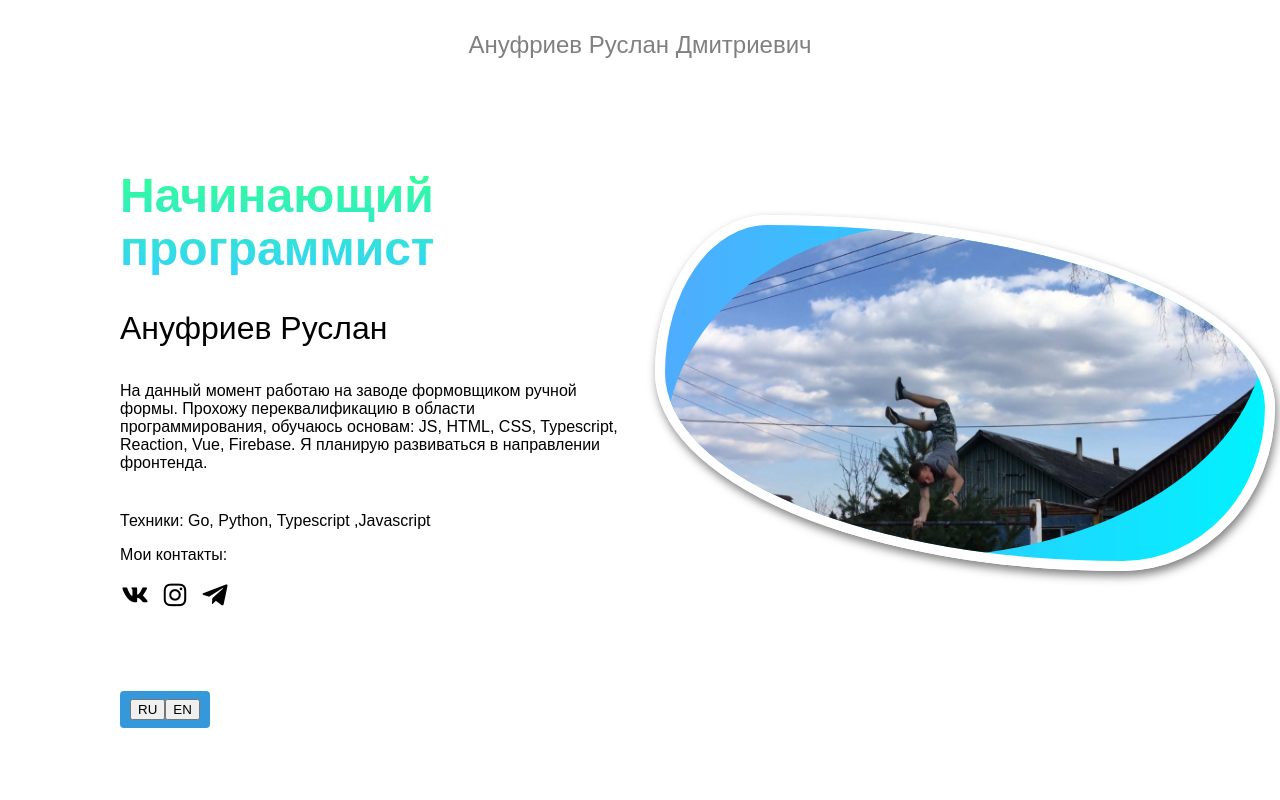
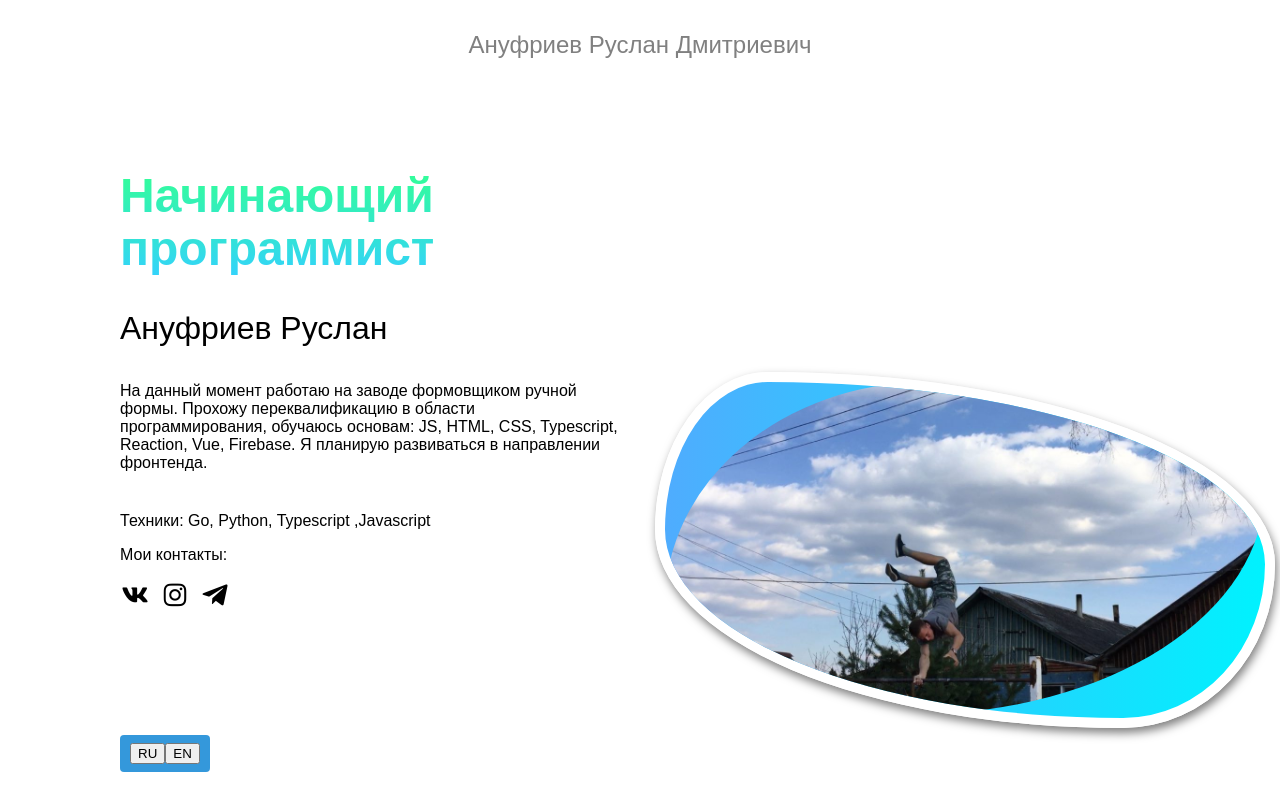
Before and after one commit to Rusanufriev/react_proj4, a React (Vite) app: page / in a window 1280 px wide. Built offline with nearby package versions, Linux system fonts and the light colour scheme.

Commit message:
fix: replace container with language switcher

```diff
--- a/src/App.css
+++ b/src/App.css
@@ -53,6 +53,7 @@ img {
   height: 32px;
   transition: 0.3s;
 }
+
 #website__links a:hover img {
   transform: scale(1.2);
 }
--- a/src/App.jsx
+++ b/src/App.jsx
@@ -87,11 +87,18 @@ function App() {
               {lang == "RU" ? USER.ru.notebook : USER.en.notebook}
             </p>
             <div id="website__links">
-              {USER.mycontacts.map((data) => (
+              {
+                USER.mycontacts.map((data) => (
                     <a id="hero__link" href={data[0]}>
                       <i className={data[1]}></i>
                     </a>
-              ))}
+                ))
+              }
+            </div>
+            {/*надо было поднять эти кнопки выше (сюда в контейнер website__about)*/}
+            <div id="languageSwitcher">
+              <button onClick={button1}>RU</button>
+              <button onClick={button2}>EN</button>
             </div>
           </div>
           <div id="website__box">
@@ -100,11 +107,6 @@ function App() {
           </div>
         </div>
       </div>
-
-      <div id="languageSwitcher">
-        <button onClick={button1}>RU</button>
-        <button onClick={button2}>EN</button>
-      </div>
     </>
   );
 }
```
Lines whose indentation alone changed are shown as unchanged.
